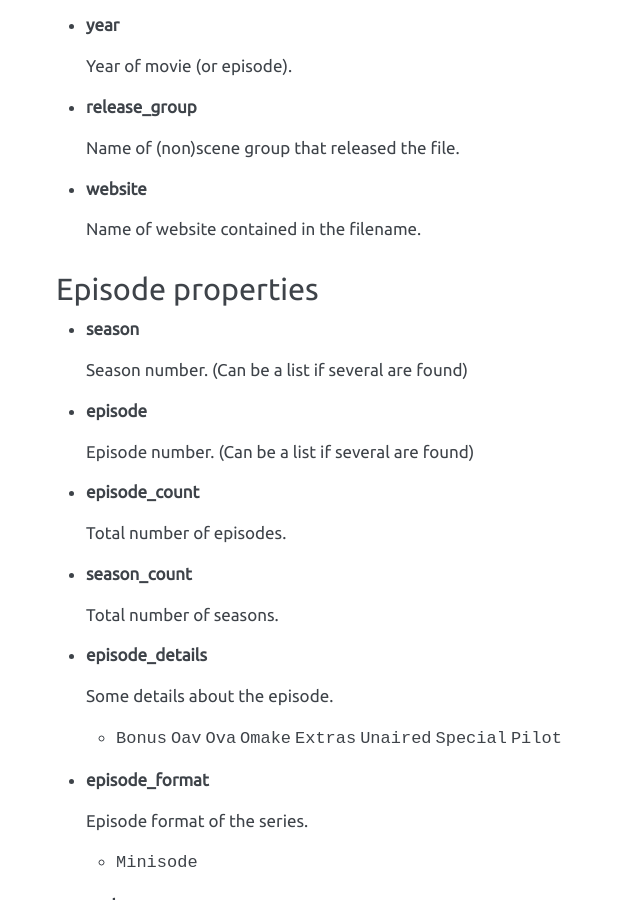
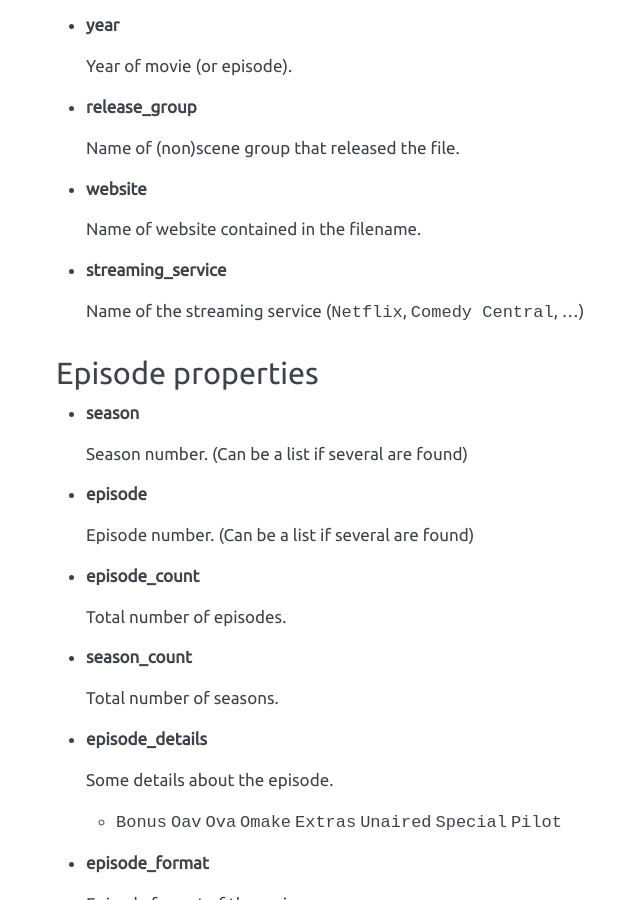
Before and after one commit to guessit-io/guessit, a Sphinx documentation site: the page built from docs/properties.rst, in a window 1280 px wide and 900 px high, scrolled down 990 px. Shown: the whole window, without its empty margins (382-1022 px from the left). Built offline with Sphinx 7.4.7, drawn with Linux system fonts in a browser that asks for light colours.

Commit message:
Add streaming_service property to docs

```diff
--- a/docs/properties.rst
+++ b/docs/properties.rst
@@ -61,6 +61,9 @@ Main properties
 
   Name of website contained in the filename.
 
+- **streaming_service**
+
+  Name of the streaming service (``Netflix``, ``Comedy Central``, ...)
 
 Episode properties
 ------------------
```
